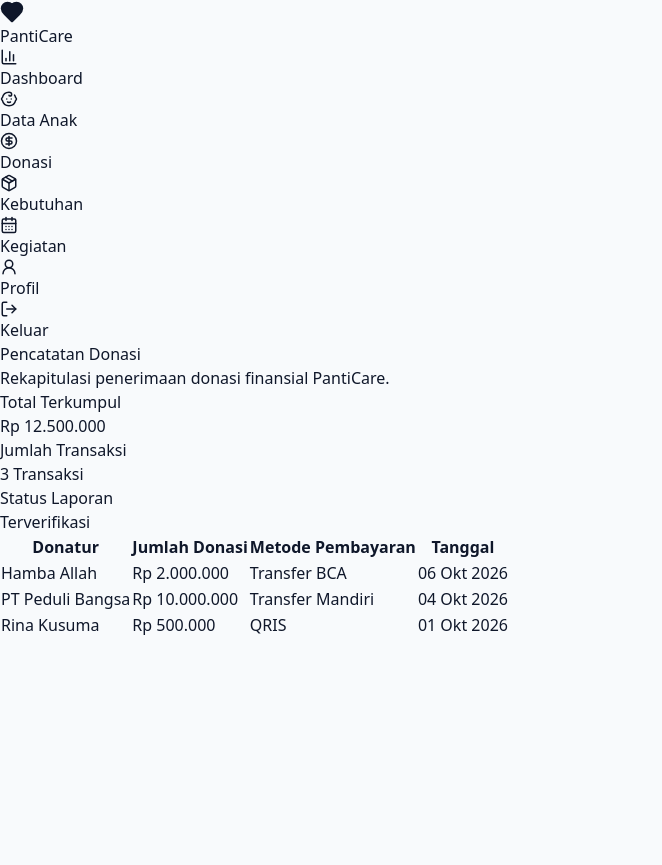
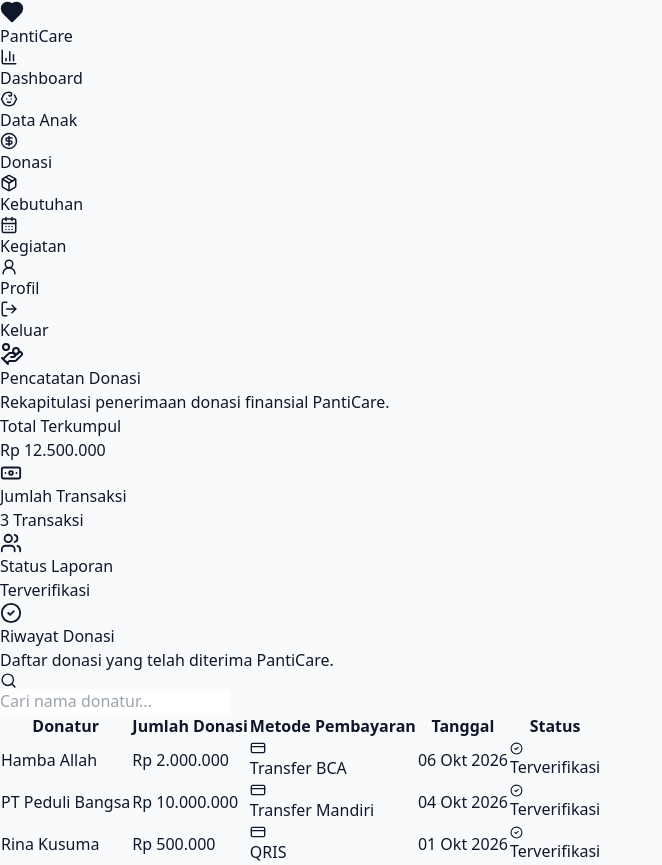
Before and after one commit to RaisaNabila12/PantiCare, a Next.js app: page /dashboard/donasi in a window 1280 px wide. Shown: the whole page, without its empty margins (0-662 px from the left). Before the commit the page ends 800 px from the top, so only its background shows below. Built offline with nearby package versions, Linux system fonts and the light colour scheme.

Commit message:
feat: improve donation page

```diff
--- a/app/dashboard/donasi/page.js
+++ b/app/dashboard/donasi/page.js
@@ -1,33 +1,158 @@
+'use client';
+
+import { useState } from 'react';
+import {
+  Banknote,
+  CheckCircle2,
+  CreditCard,
+  HandCoins,
+  Search,
+  Users,
+} from 'lucide-react';
+
 export default function DonasiPage() {
+  const [search, setSearch] = useState('');
+
   const donasi = [
-    { id: 1, donatur: 'Hamba Allah', jumlah: 'Rp 2.000.000', metode: 'Transfer BCA', tanggal: '06 Okt 2026' },
-    { id: 2, donatur: 'PT Peduli Bangsa', jumlah: 'Rp 10.000.000', metode: 'Transfer Mandiri', tanggal: '04 Okt 2026' },
-    { id: 3, donatur: 'Rina Kusuma', jumlah: 'Rp 500.000', metode: 'QRIS', tanggal: '01 Okt 2026' },
+    {
+      id: 1,
+      donatur: 'Hamba Allah',
+      jumlah: 'Rp 2.000.000',
+      metode: 'Transfer BCA',
+      tanggal: '06 Okt 2026',
+    },
+    {
+      id: 2,
+      donatur: 'PT Peduli Bangsa',
+      jumlah: 'Rp 10.000.000',
+      metode: 'Transfer Mandiri',
+      tanggal: '04 Okt 2026',
+    },
+    {
+      id: 3,
+      donatur: 'Rina Kusuma',
+      jumlah: 'Rp 500.000',
+      metode: 'QRIS',
+      tanggal: '01 Okt 2026',
+    },
   ];
+
+  const filteredDonasi = donasi.filter((item) =>
+    item.donatur.toLowerCase().includes(search.toLowerCase())
+  );
 
   return (
     <div className="space-y-6">
+      {/* Header */}
       <div>
-        <h1 className="text-2xl font-bold text-slate-900">Pencatatan Donasi</h1>
-        <p className="text-sm text-slate-500">Rekapitulasi penerimaan donasi finansial PantiCare.</p>
+        <div className="flex items-center gap-3">
+          <div className="p-3 bg-emerald-100 text-emerald-700 rounded-xl">
+            <HandCoins size={24} />
           </div>
 
-      <div className="grid grid-cols-1 sm:grid-cols-3 gap-4">
-        <div className="bg-white p-5 rounded-2xl border border-slate-200">
-          <p className="text-xs font-semibold text-slate-500">Total Terkumpul</p>
-          <p className="text-2xl font-bold text-emerald-600 mt-1">Rp 12.500.000</p>
+          <div>
+            <h1 className="text-2xl font-bold text-slate-900">
+              Pencatatan Donasi
+            </h1>
+
+            <p className="text-sm text-slate-500">
+              Rekapitulasi penerimaan donasi finansial PantiCare.
+            </p>
           </div>
-        <div className="bg-white p-5 rounded-2xl border border-slate-200">
-          <p className="text-xs font-semibold text-slate-500">Jumlah Transaksi</p>
-          <p className="text-2xl font-bold text-slate-900 mt-1">3 Transaksi</p>
-        </div>
-        <div className="bg-white p-5 rounded-2xl border border-slate-200">
-          <p className="text-xs font-semibold text-slate-500">Status Laporan</p>
-          <p className="text-2xl font-bold text-blue-600 mt-1">Terverifikasi</p>
         </div>
       </div>
 
+      {/* Statistics */}
+      <div className="grid grid-cols-1 sm:grid-cols-3 gap-4">
+        <div className="bg-white p-5 rounded-2xl border border-slate-200 shadow-sm">
+          <div className="flex items-center justify-between">
+            <div>
+              <p className="text-xs font-semibold text-slate-500">
+                Total Terkumpul
+              </p>
+
+              <p className="text-2xl font-bold text-emerald-600 mt-1">
+                Rp 12.500.000
+              </p>
+            </div>
+
+            <div className="p-3 bg-emerald-50 text-emerald-600 rounded-xl">
+              <Banknote size={22} />
+            </div>
+          </div>
+        </div>
+
+        <div className="bg-white p-5 rounded-2xl border border-slate-200 shadow-sm">
+          <div className="flex items-center justify-between">
+            <div>
+              <p className="text-xs font-semibold text-slate-500">
+                Jumlah Transaksi
+              </p>
+
+              <p className="text-2xl font-bold text-slate-900 mt-1">
+                3 Transaksi
+              </p>
+            </div>
+
+            <div className="p-3 bg-blue-50 text-blue-600 rounded-xl">
+              <Users size={22} />
+            </div>
+          </div>
+        </div>
+
+        <div className="bg-white p-5 rounded-2xl border border-slate-200 shadow-sm">
+          <div className="flex items-center justify-between">
+            <div>
+              <p className="text-xs font-semibold text-slate-500">
+                Status Laporan
+              </p>
+
+              <p className="text-2xl font-bold text-blue-600 mt-1">
+                Terverifikasi
+              </p>
+            </div>
+
+            <div className="p-3 bg-blue-50 text-blue-600 rounded-xl">
+              <CheckCircle2 size={22} />
+            </div>
+          </div>
+        </div>
+      </div>
+
+      {/* Donation History */}
       <div className="bg-white rounded-2xl border border-slate-200 overflow-hidden shadow-sm">
+        <div className="p-5 border-b border-slate-200">
+          <div className="flex flex-col sm:flex-row sm:items-center sm:justify-between gap-4">
+            <div>
+              <h2 className="font-bold text-slate-900">
+                Riwayat Donasi
+              </h2>
+
+              <p className="text-xs text-slate-500 mt-1">
+                Daftar donasi yang telah diterima PantiCare.
+              </p>
+            </div>
+
+            {/* Search */}
+            <div className="relative w-full sm:w-64">
+              <Search
+                size={17}
+                className="absolute left-3 top-1/2 -translate-y-1/2 text-slate-400"
+              />
+
+              <input
+                type="text"
+                placeholder="Cari nama donatur..."
+                value={search}
+                onChange={(e) => setSearch(e.target.value)}
+                className="w-full pl-9 pr-4 py-2.5 rounded-xl border border-slate-200 text-sm focus:outline-none focus:ring-2 focus:ring-emerald-500/20 focus:border-emerald-500"
+              />
+            </div>
+          </div>
+        </div>
+
+        {/* Table */}
+        <div className="overflow-x-auto">
           <table className="w-full text-left text-sm">
             <thead className="bg-slate-50 border-b border-slate-200 text-slate-600 font-semibold">
               <tr>
@@ -35,20 +160,58 @@ export default function DonasiPage() {
                 <th className="p-4">Jumlah Donasi</th>
                 <th className="p-4">Metode Pembayaran</th>
                 <th className="p-4">Tanggal</th>
+                <th className="p-4">Status</th>
               </tr>
             </thead>
+
             <tbody className="divide-y divide-slate-100">
-            {donasi.map((item) => (
-              <tr key={item.id} className="hover:bg-slate-50/80">
-                <td className="p-4 font-semibold text-slate-800">{item.donatur}</td>
-                <td className="p-4 text-emerald-600 font-bold">{item.jumlah}</td>
-                <td className="p-4 text-slate-600">{item.metode}</td>
-                <td className="p-4 text-slate-500">{item.tanggal}</td>
+              {filteredDonasi.length > 0 ? (
+                filteredDonasi.map((item) => (
+                  <tr
+                    key={item.id}
+                    className="hover:bg-slate-50/80 transition-colors"
+                  >
+                    <td className="p-4 font-semibold text-slate-800">
+                      {item.donatur}
+                    </td>
+
+                    <td className="p-4 text-emerald-600 font-bold">
+                      {item.jumlah}
+                    </td>
+
+                    <td className="p-4 text-slate-600">
+                      <div className="flex items-center gap-2">
+                        <CreditCard size={16} className="text-slate-400" />
+                        {item.metode}
+                      </div>
+                    </td>
+
+                    <td className="p-4 text-slate-500">
+                      {item.tanggal}
+                    </td>
+
+                    <td className="p-4">
+                      <span className="inline-flex items-center gap-1.5 px-2.5 py-1 rounded-full bg-emerald-50 text-emerald-700 text-xs font-semibold">
+                        <CheckCircle2 size={13} />
+                        Terverifikasi
+                      </span>
+                    </td>
                   </tr>
-            ))}
+                ))
+              ) : (
+                <tr>
+                  <td
+                    colSpan="5"
+                    className="p-8 text-center text-slate-500"
+                  >
+                    Data donasi tidak ditemukan.
+                  </td>
+                </tr>
+              )}
             </tbody>
           </table>
         </div>
       </div>
+    </div>
   );
 }
```
Lines whose indentation alone changed are shown as unchanged.
